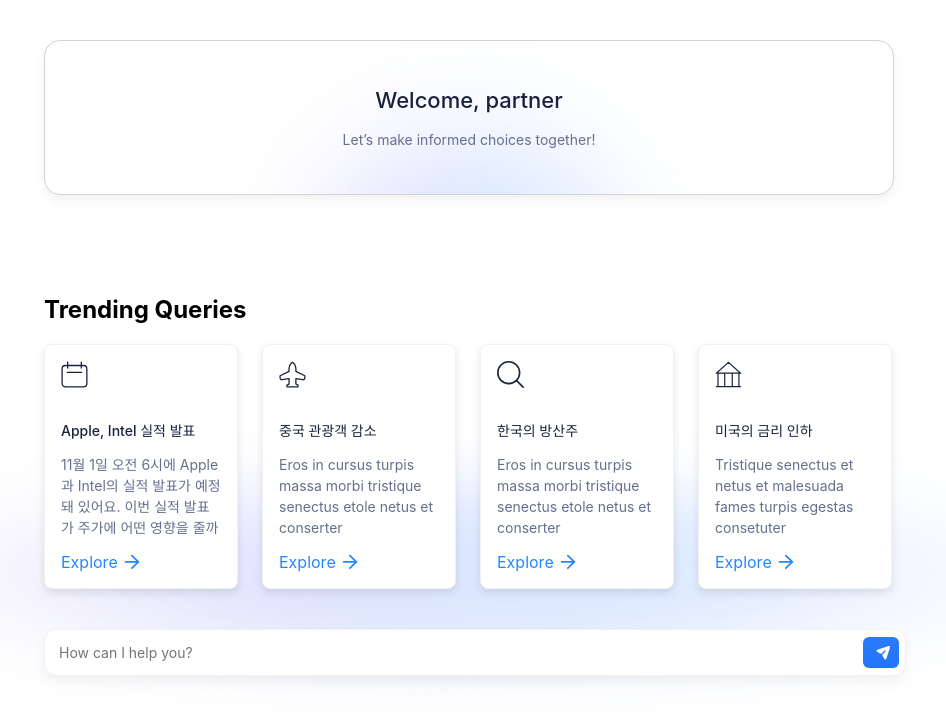
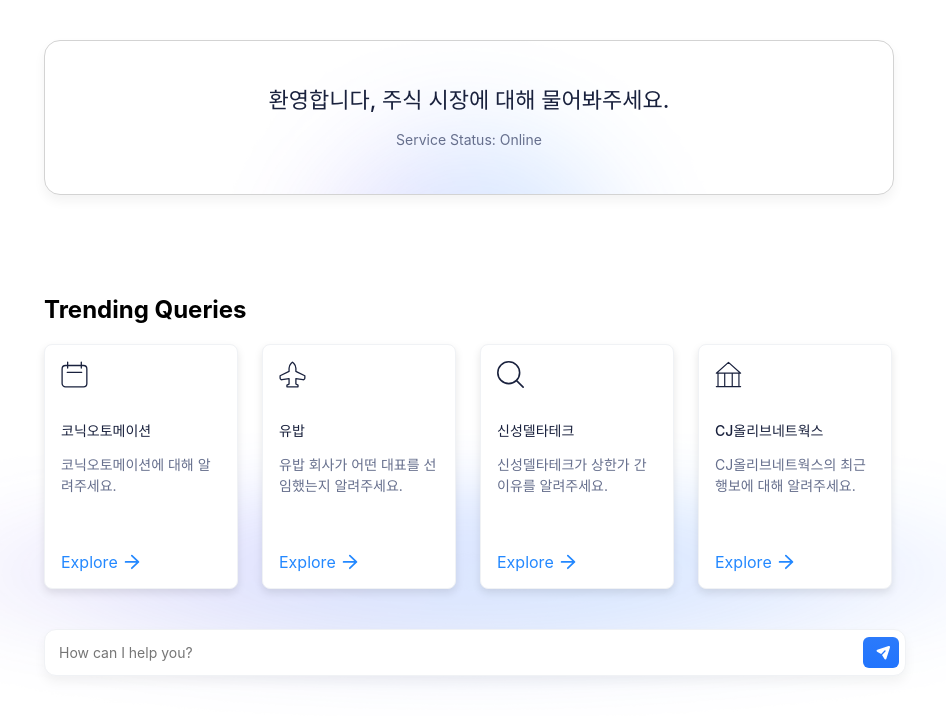
Before and after one commit to bohblue2/WBIMH, a React (Create React App) app: page / in a window 1280 px wide. Shown: the top 722 px of the page, without its empty margins (212-1158 px from the left). Built offline with nearby package versions, Linux system fonts and the light colour scheme.

Commit message:
feat: refactor home page and html

```diff
--- a/public/index.html
+++ b/public/index.html
@@ -24,7 +24,7 @@
       work correctly both with client-side routing and a non-root public URL.
       Learn how to configure a non-root public URL by running `npm run build`.
     -->
-    <title>React App</title>
+    <title>Chat Analyst</title>
   </head>
   <body>
     <noscript>You need to enable JavaScript to run this app.</noscript>
--- a/src/components/home/Home.js
+++ b/src/components/home/Home.js
@@ -16,8 +16,8 @@
     <div className="home">
       <div className="prompt-box">
         <div className="top-part">
-          <h1 className="title">Welcome, partner</h1>
-          <p className="paragraph">Let’s make informed choices together!</p>
+          <h1 className="title">환영합니다, 주식 시장에 대해 물어봐주세요.</h1>
+          <p className="paragraph">Service Status: Online</p>
         </div>
       </div>
 
@@ -26,26 +26,26 @@
         <div className="categories-grid">
           <CategoryCard
             iconUrl={require('../../assets/icons/calender.svg')}
-            title="Apple, Intel 실적 발표"
-            description="11월 1일 오전 6시에 Apple과 Intel의 실적 발표가 예정돼 있어요. 이번 실적 발표가 주가에 어떤 영향을 줄까요?"
+            title="코닉오토메이션"
+            description="코닉오토메이션에 대해 알려주세요."
             onExploreClick={onExploreClick}
           />
           <CategoryCard
             iconUrl={require('../../assets/icons/plane.svg')}
-            title="중국 관광객 감소"
-            description="Eros in cursus turpis massa morbi tristique senectus etole netus et conserter"
+            title="유밥"
+            description="유밥 회사가 어떤 대표를 선임했는지 알려주세요."
             onExploreClick={onExploreClick}
           />
           <CategoryCard
             iconUrl={require('../../assets/icons/search.svg')}
-            title="한국의 방산주"
-            description="Eros in cursus turpis massa morbi tristique senectus etole netus et conserter"
+            title="신성델타테크"
+            description="신성델타테크가 상한가 간 이유를 알려주세요."
             onExploreClick={onExploreClick}
           />
           <CategoryCard
             iconUrl={require('../../assets/icons/bank.svg')}
-            title="미국의 금리 인하"
-            description="Tristique senectus et netus et malesuada fames turpis egestas consetuter"
+            title="CJ올리브네트웍스"
+            description="CJ올리브네트웍스의 최근 행보에 대해 알려주세요."
             onExploreClick={onExploreClick}
           />
         </div>
```
Also changed, not shown: 1 other file (tests, documents, lock files or other folders).
